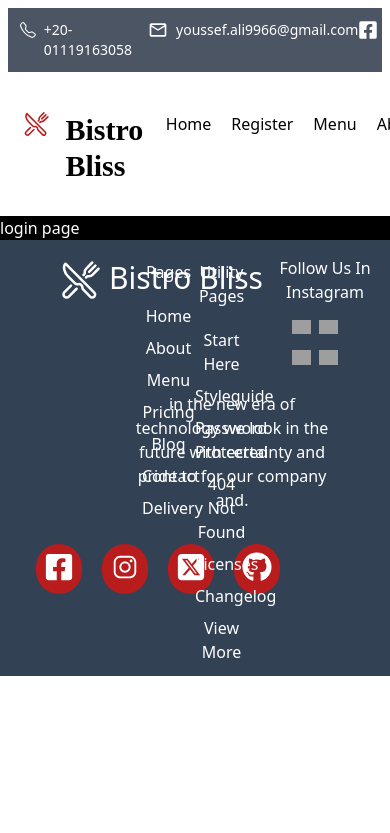
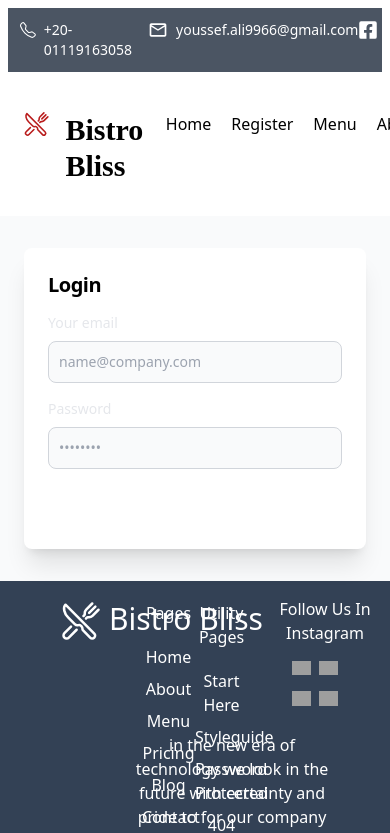
Before and after one commit to Youssef-joe/Graduation-Project-Front-End, a Next.js app: page /login in a window 390 px wide. Shown: the top 833 px of the page. Built offline with nearby package versions, Linux system fonts and the light colour scheme; no server answers; grey boxes are pictures that could not be loaded; a web font is replaced by a local one.

Commit message:
some improvments

```diff
--- a/app/(auth)/login/page.jsx
+++ b/app/(auth)/login/page.jsx
@@ -1,12 +1,85 @@
-import React, { Fragment } from 'react'
-import '../../../styles/globals.css'
+"use client";
+import React, { Fragment, useState } from "react";
+import "../../../styles/globals.css";
+import { loginUser } from "../../utils/auth";
 
 const login = () => {
+  const [userEmail, setUserEmail] = useState("");
+  const [userPass, setUserPass] = useState("");
+
+  const handleLogin = async (e) => {
+    e.preventDefault();
+    try {
+      const data = await loginUser({ userEmail, userPass });
+      console.log("login successful: ", data);
+    } catch (er) {
+      console.log("login error: ", er.message ? er.message : er);
+    }
+  };
+
   return (
     <Fragment>
-      <h1 className='bg-black text-white'>login page</h1>
+      <section className="bg-gray-50 dark:bg--200">
+        <div className="flex flex-col items-center justify-center px-6 py-8 mx-auto md:h-screen lg:py-0">
+          <div className="w-full bg-white rounded-lg dark:border md:mt-0 sm:max-w-md xl:p-0 dark:bg-white dark:border--700 shadow-xl">
+            <div className="p-6 space-y-4 md:space-y-6 sm:p-8">
+              <h1 className="text-xl font-bold leading-tight tracking-tight text--900 md:text-2xl dark:text-black">
+                Login
+              </h1>
+              <form
+                className="space-y-4 md:space-y-6"
+                action="#"
+                onSubmit={handleLogin}
+              >
+                <div>
+                  <label
+                    htmlFor="email"
+                    className="block mb-2 text-sm font-medium text-gray-200 dark:text-black"
+                  >
+                    Your email
+                  </label>
+                  <input
+                    type="email"
+                    name="email"
+                    id="email"
+                    className="bg-gray-50 border border-gray-300 text-gray-900 text-sm rounded-lg focus:ring-primary-600 focus:border-primary-600 block w-full p-2.5 dark:bg-gray-200 dark:border-gray-600 dark:placeholder-gray-400 dark:text-black dark:focus:ring-blue-500 dark:focus:border-blue-500"
+                    placeholder="name@company.com"
+                    required=""
+                    value={userEmail}
+                    onChange={(e) => setUserEmail(e.target.value)}
+                  />
+                </div>
+                <div>
+                  <label
+                    htmlFor="password"
+                    className="block mb-2 text-sm font-medium text-gray-200 dark:text-black"
+                  >
+                    Password
+                  </label>
+                  <input
+                    type="password"
+                    name="password"
+                    id="password"
+                    placeholder="••••••••"
+                    className="bg-gray-50 border border-gray-300 text-gray-900 text-sm rounded-lg focus:ring-primary-600 focus:border-primary-600 block w-full p-2.5 dark:bg-gray-200 dark:border-gray-600 dark:placeholder-gray-400 dark:text-black dark:focus:ring-blue-500 dark:focus:border-blue-500"
+                    required=""
+                    value={userPass}
+                    onChange={(e) => setUserPass(e.target.value)}
+                  />
+                </div>
+                <button
+                  type="submit"
+                  className="w-full text-white bg-primary-600 hover:bg-primary-700 focus:ring-4 focus:outline-none focus:ring-primary-300 font-medium rounded-lg text-sm px-5 py-2.5 text-center dark:bg-red-900 dark:hover:bg-primary-700 dark:focus:ring-primary-800"
+                >
+                  Login
+                </button>
+              </form>
+            </div>
+          </div>
+        </div>
+      </section>
     </Fragment>
-  )
-}
+  );
+};
 
-export default login
+export default login;
--- a/app/(auth)/register/page.jsx
+++ b/app/(auth)/register/page.jsx
@@ -1,56 +1,66 @@
-import React, { Fragment } from "react";
+"use client";
+import React, { Fragment, useState } from "react";
 import "../../../styles/globals.css";
-import { useState } from "react";
 import { registerUser } from "../../utils/auth";
 
-const register = () => {
+const Register = () => {
   const [email, setEmail] = useState("");
   const [password, setPassword] = useState("");
+  const [confirmPassword, setConfirmPassword] = useState("");
 
   const handleRegister = async (e) => {
-    e.prevendDefault();
+    e.preventDefault();
+
+    if (password !== confirmPassword) {
+      console.log("Passwords do not match.");
+      return;
+    }
 
     try {
-      const data = await registerUser({ username, password });
-      console.log("registeration successful: ", data);
+      const data = await registerUser({ email, password });
+      console.log("Registration successful:", data);
     } catch (er) {
-      console.log("registration error: ", er.message ? er.message : er);
+      console.log("Registration error:", er.message ? er.message : er);
     }
   };
+
   return (
     <Fragment>
-      <section class="bg-gray-50 dark:bg--200">
-        <div class="flex flex-col items-center justify-center px-6 py-8 mx-auto md:h-screen lg:py-0">
-          <div class="w-full bg-white rounded-lg dark:border md:mt-0 sm:max-w-md xl:p-0 dark:bg-white dark:border--700 shadow-xl">
-            <div class="p-6 space-y-4 md:space-y-6 sm:p-8">
-              <h1 class="text-xl font-bold leading-tight tracking-tight text--900 md:text-2xl dark:text-black">
+      <section className="bg-gray-50 dark:bg-gray-200">
+        <div className="flex flex-col items-center justify-center px-6 py-8 mx-auto md:h-screen lg:py-0">
+          <div className="w-full bg-white rounded-lg dark:border md:mt-0 sm:max-w-md xl:p-0 dark:bg-white dark:border-gray-700 shadow-xl">
+            <div className="p-6 space-y-4 md:space-y-6 sm:p-8">
+              <h1 className="text-xl font-bold leading-tight tracking-tight text-gray-900 md:text-2xl dark:text-black">
                 Create an account
               </h1>
               <form
-                class="space-y-4 md:space-y-6"
+                className="space-y-4 md:space-y-6"
                 action="#"
-                onSubmit={handleRegister}>
+                onSubmit={handleRegister}
+              >
                 <div>
                   <label
-                    for="email"
-                    class="block mb-2 text-sm font-medium text-gray-200 dark:text-black">
+                    htmlFor="email"
+                    className="block mb-2 text-sm font-medium text-gray-900 dark:text-black"
+                  >
                     Your email
                   </label>
                   <input
                     type="email"
                     name="email"
                     id="email"
-                    class="bg-gray-50 border border-gray-300 text-gray-900 text-sm rounded-lg focus:ring-primary-600 focus:border-primary-600 block w-full p-2.5 dark:bg-gray-200 dark:border-gray-600 dark:placeholder-gray-400 dark:text-black dark:focus:ring-blue-500 dark:focus:border-blue-500"
+                    className="bg-gray-50 border border-gray-300 text-gray-900 text-sm rounded-lg focus:ring-primary-600 focus:border-primary-600 block w-full p-2.5 dark:bg-gray-200 dark:border-gray-600 dark:placeholder-gray-400 dark:text-black dark:focus:ring-blue-500 dark:focus:border-blue-500"
                     placeholder="name@company.com"
-                    required=""
+                    required
                     value={email}
                     onChange={(e) => setEmail(e.target.value)}
                   />
                 </div>
                 <div>
                   <label
-                    for="password"
-                    class="block mb-2 text-sm font-medium text-gray-200 dark:text-black">
+                    htmlFor="password"
+                    className="block mb-2 text-sm font-medium text-gray-900 dark:text-black"
+                  >
                     Password
                   </label>
                   <input
@@ -58,45 +68,50 @@ const register = () => {
                     name="password"
                     id="password"
                     placeholder="••••••••"
-                    class="bg-gray-50 border border-gray-300 text-gray-900 text-sm rounded-lg focus:ring-primary-600 focus:border-primary-600 block w-full p-2.5 dark:bg-gray-200 dark:border-gray-600 dark:placeholder-gray-400 dark:text-black dark:focus:ring-blue-500 dark:focus:border-blue-500"
-                    required=""
+                    className="bg-gray-50 border border-gray-300 text-gray-900 text-sm rounded-lg focus:ring-primary-600 focus:border-primary-600 block w-full p-2.5 dark:bg-gray-200 dark:border-gray-600 dark:placeholder-gray-400 dark:text-black dark:focus:ring-blue-500 dark:focus:border-blue-500"
+                    required
                     value={password}
                     onChange={(e) => setPassword(e.target.value)}
                   />
                 </div>
                 <div>
                   <label
-                    for="confirm-password"
-                    class="block mb-2 text-sm font-medium text-gray-900 dark:text-black">
+                    htmlFor="confirm-password"
+                    className="block mb-2 text-sm font-medium text-gray-900 dark:text-black"
+                  >
                     Confirm password
                   </label>
                   <input
-                    type="confirm-password"
+                    type="password"
                     name="confirm-password"
                     id="confirm-password"
                     placeholder="••••••••"
-                    class="bg-gray-50 border border-gray-300 text-gray-900 text-sm rounded-lg focus:ring-primary-600 focus:border-primary-600 block w-full p-2.5 dark:bg-gray-200 dark:border-gray-600 dark:placeholder-gray-400 dark:text-black dark:focus:ring-blue-500 dark:focus:border-blue-500"
-                    required=""
+                    className="bg-gray-50 border border-gray-300 text-gray-900 text-sm rounded-lg focus:ring-primary-600 focus:border-primary-600 block w-full p-2.5 dark:bg-gray-200 dark:border-gray-600 dark:placeholder-gray-400 dark:text-black dark:focus:ring-blue-500 dark:focus:border-blue-500"
+                    required
+                    value={confirmPassword}
+                    onChange={(e) => setConfirmPassword(e.target.value)}
                   />
                 </div>
-                <div class="flex items-start">
-                  <div class="flex items-center h-5">
+                <div className="flex items-start">
+                  <div className="flex items-center h-5">
                     <input
                       id="terms"
                       aria-describedby="terms"
                       type="checkbox"
-                      class="w-4 h-4 border border-gray-300 rounded bg-gray-50 focus:ring-3 focus:ring-primary-300 dark:bg-gray-700 dark:border-gray-600 dark:focus:ring-primary-600 dark:ring-offset-gray-800"
-                      required=""
+                      className="w-4 h-4 border border-gray-300 rounded bg-gray-50 focus:ring-3 focus:ring-primary-300 dark:bg-gray-700 dark:border-gray-600 dark:focus:ring-primary-600 dark:ring-offset-gray-800"
+                      required
                     />
                   </div>
-                  <div class="ml-3 text-sm">
+                  <div className="ml-3 text-sm">
                     <label
-                      for="terms"
-                      class="font-light text-black dark:text-black-300">
+                      htmlFor="terms"
+                      className="font-light text-gray-500 dark:text-black-300"
+                    >
                       I accept the{" "}
                       <a
-                        class="font-medium text-primary-600 hover:underline dark:text-primary-500"
-                        href="#">
+                        className="font-medium text-primary-600 hover:underline dark:text-primary-500"
+                        href="#"
+                      >
                         Terms and Conditions
                       </a>
                     </label>
@@ -104,14 +119,16 @@ const register = () => {
                 </div>
                 <button
                   type="submit"
-                  class="w-full text-white bg-primary-600 hover:bg-primary-700 focus:ring-4 focus:outline-none focus:ring-primary-300 font-medium rounded-lg text-sm px-5 py-2.5 text-center dark:bg-red-900 dark:hover:bg-primary-700 dark:focus:ring-primary-800">
+                  className="w-full text-white bg-primary-600 hover:bg-primary-700 focus:ring-4 focus:outline-none focus:ring-primary-300 font-medium rounded-lg text-sm px-5 py-2.5 text-center dark:bg-red-900 dark:hover:bg-primary-700 dark:focus:ring-primary-800"
+                >
                   Create an account
                 </button>
-                <p class="text-sm font-light text-gray-500 dark:text-black-400">
+                <p className="text-sm font-light text-gray-500 dark:text-black-400">
                   Already have an account?{" "}
                   <a
                     href="#"
-                    class="font-medium text-black-600 hover:underline dark:text-black-500">
+                    className="font-medium text-black-600 hover:underline dark:text-black-500"
+                  >
                     Login here
                   </a>
                 </p>
@@ -124,4 +141,4 @@ const register = () => {
   );
 };
 
-export default register;
+export default Register;
```
Also changed, not shown: app/utils/api.js (+5 -5 lines), app/utils/auth.js (+14 -6 lines).
